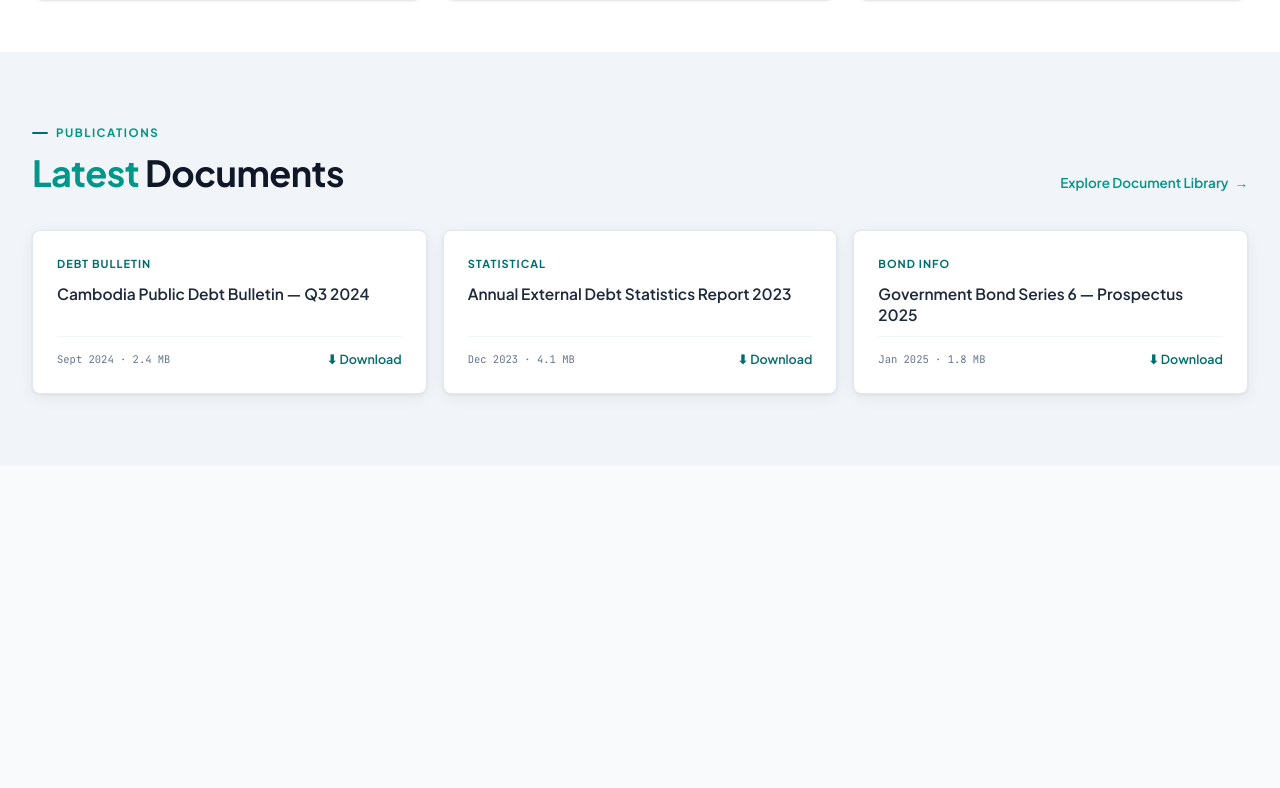
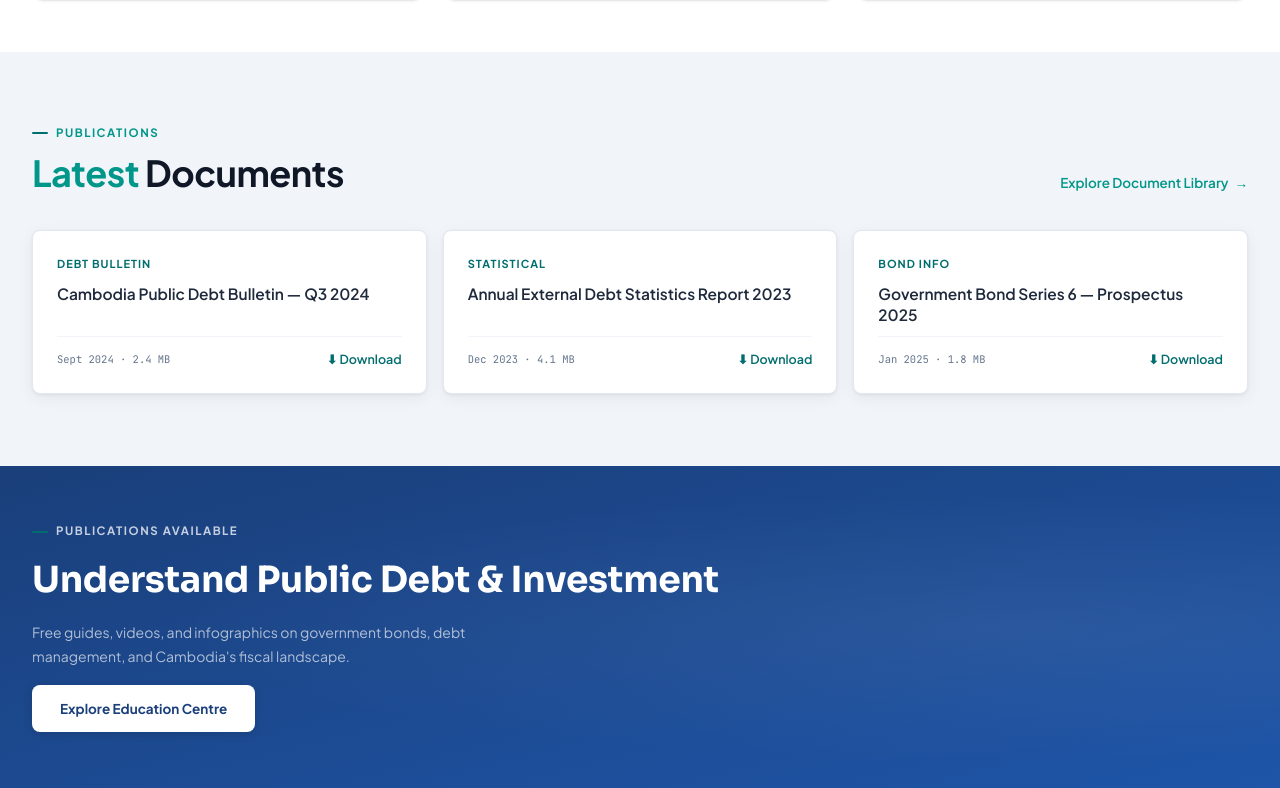
Before and after one commit to Pitou911/gdicdm-frontend, a React (Vite) app: page / in a window 1280 px wide. Shown: the part 1076-1864 px from the top of the page. Before the commit the page ends 1542 px from the top, so only its background shows below. Built offline with nearby package versions, Linux system fonts and the light colour scheme.

Commit message:
wrapping up exploring education centre

```diff
--- a/src/pages/Home.jsx
+++ b/src/pages/Home.jsx
@@ -222,6 +222,29 @@
                 </div>
             </div>
         </div>
+
+        {/* Education */}
+        <div className="bg-linear-to-br from-blue to-blue-2 relative overflow-hidden rounded-none before:content-[''] before:absolute before:inset-0 before:bg-[radial-gradient(ellipse_at_80%_50%,rgba(255,255,255,0.06),transparent_60%)]">
+            <div className="max-w-325 mx-auto px-8 py-14 grid grid-cols-[1fr_auto] items-center gap-10 relative z-10">
+                <div>
+                    <div className="eyebrow flex items-center gap-2 mb-2.5 text-[11.5px] font-bold tracking-[1.5px] uppercase text-white/75">
+                        {t('kpi1')}
+                    </div>
+                    <h2 className="font-display text-[36px] font-bold text-white mb-2.5 tracking-[-0.3px]">
+                        {t('eduTitle')}
+                    </h2>
+                    <p className="text-[14px] text-white/65 max-w-120 leading-[1.75]">
+                        {t('eduSub')}
+                    </p>
+                    <Link
+                        to="/education"
+                        className="mt-4 inline-block px-7 py-3.25 bg-white text-blue font-bold text-[13.5px] rounded-sm cursor-pointer whitespace-nowrap transition-all duration-150 shadow-[0_2px_8px_rgba(0,0,0,0.15)] hover:bg-teal-4 hover:text-teal"
+                    >
+                        {t('eduBtn')}
+                    </Link>
+                </div>
+            </div>
+        </div>
     </>
   )
 }
```
